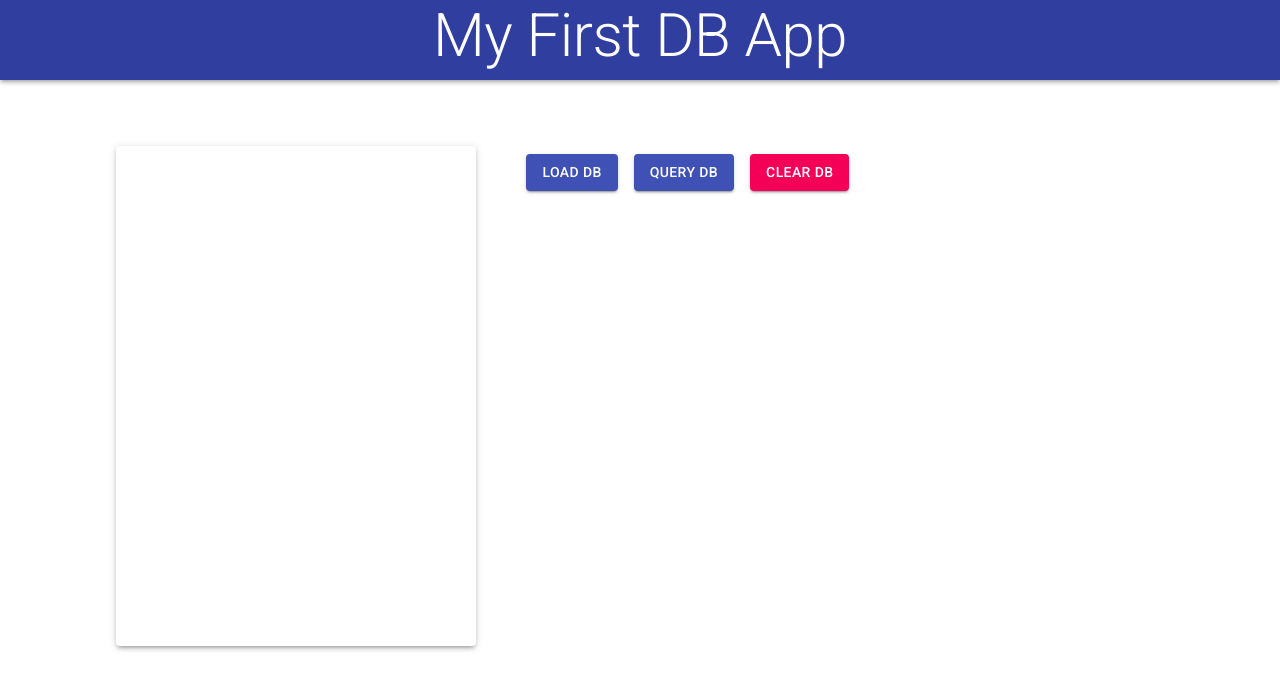
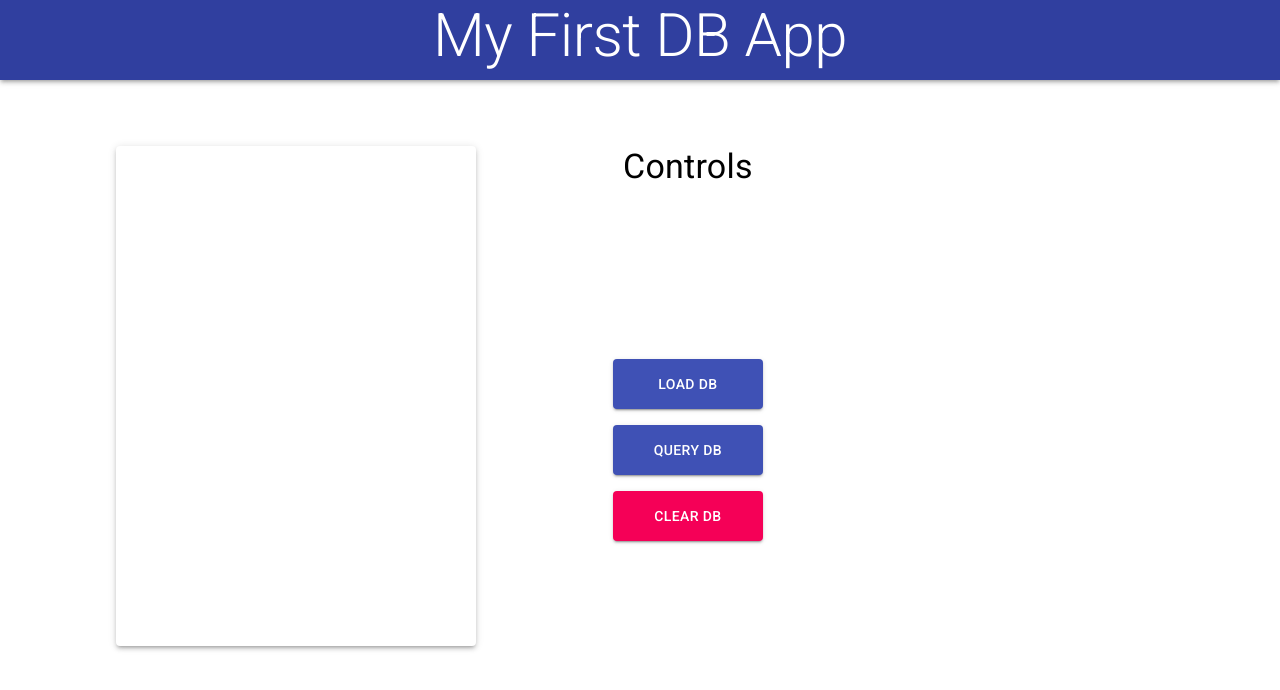
Before and after one commit to MeryCardenas23/First-DB-App, a React (Create React App) app: page / in a window 1280 px wide. Shown: the top 690 px of the page. Built offline with nearby package versions, Linux system fonts and the light colour scheme.

Commit message:
refactor(ControlPanel): Update layout

```diff
--- a/src/components/ControlPanel.jsx
+++ b/src/components/ControlPanel.jsx
@@ -1,12 +1,20 @@
 import React from 'react';
 import PropTypes from 'prop-types';
 import { withStyles } from '@material-ui/core/styles';
-import Button from '@material-ui/core/Button';
+import { Button, Typography } from '@material-ui/core';
 
 const styles = (theme) => ({
   root: {
+    alignItems: 'center',
+    display: 'flex',
+    flexDirection: 'column',
+    justifyContent: 'center',
+    minHeight: 500,
+    minWidth: 275,
     '& > *': {
+      height: 50,
       margin: theme.spacing(1),
+      width: 150,
     },
   },
 });
@@ -16,6 +24,11 @@ const ControlPanel = (props) => {
   const { loadDB, getCustomers, showCustomers, clearDB } = actions;
 
   return (
+    <>
+      <Typography variant="h4" gutterBottom>
+        Controls
+      </Typography>
+
       <div className={classes.root}>
         <Button variant="contained" color="primary" onClick={() => loadDB()}>
           Load DB
@@ -27,6 +40,7 @@ const ControlPanel = (props) => {
           Clear DB
         </Button>
       </div>
+    </>
   );
 }
 
```
Lines whose indentation alone changed are shown as unchanged.
